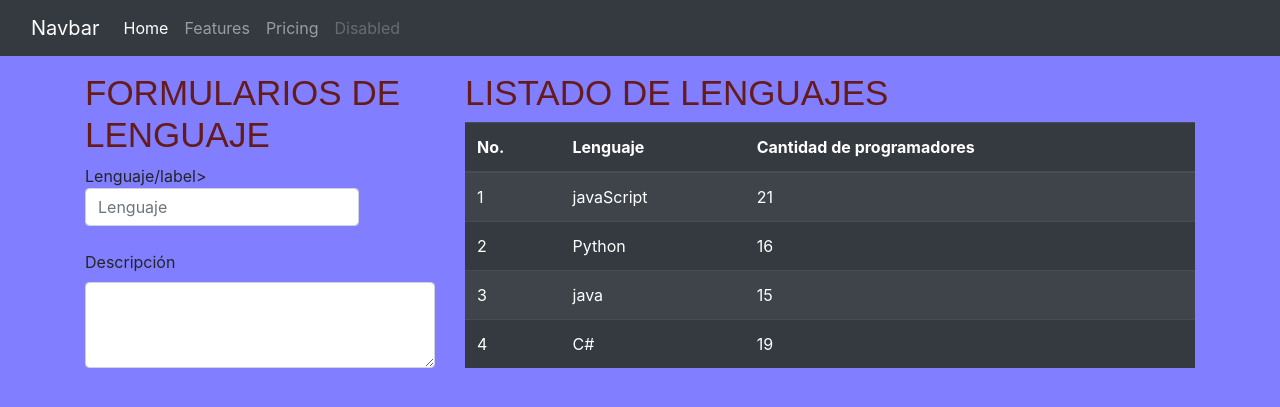
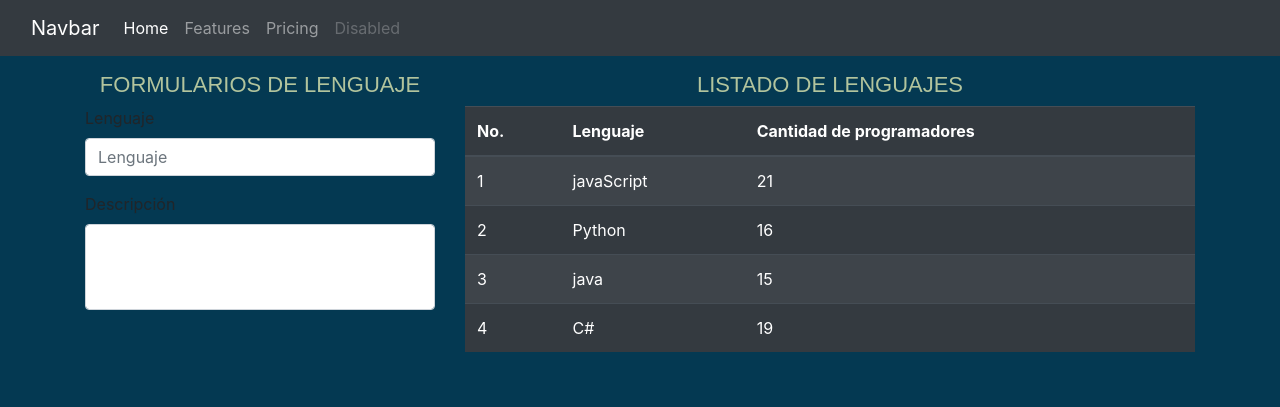
Before and after one commit to radape-Hub/aplicaci-nWeb, a Flask app: page /Interfaz in a window 1280 px wide. Shown: the top 407 px of the page. Run offline with Flask 2, Linux system fonts and the light colour scheme; some libraries are stand-ins or nearby versions.

Commit message:
version con la integracion del archivo .css

```diff
--- a/css/style.css
+++ /dev/null
@@ -1,20 +0,0 @@
-
-h2 {
-    color: #661b1b;
-    font-weight: normal;
-    font-size: 35px;
-    font-family: Arial;
-    text-transform: uppercase;
-}
-
-h1 {
-    color: #664e1b;
-    font-weight: normal;
-    font-size: 35px;
-    font-family: Arial;
-    text-transform: uppercase;
-}
-
-body {
-    background-color: rgb(129, 127, 255);
-}
--- /dev/null
+++ b/static/style.css
@@ -0,0 +1,27 @@
+
+h2 {
+    color: #b2c49d;
+    font-weight: normal;
+    font-size: 22px;
+    font-family: Arial;
+    text-transform: uppercase;
+    text-align: center;
+}
+
+h1 {
+    color: #b2bea3;
+    font-weight: normal;
+    font-size: 22px;
+    font-family: Arial;
+    text-transform: uppercase;
+    text-align: center;
+}
+
+body {
+    background-color: rgb(4, 57, 82);
+}
+
+#descripcion{
+
+    resize: none;
+}
--- a/templates/Interfaz.html
+++ b/templates/Interfaz.html
@@ -13,7 +13,7 @@
 
 
     <!-- Custom CSS -->
-    <link rel="stylesheet" href="/home/arlu/Documentos/AplicacionWeb/css/style.css">
+    <link rel="stylesheet" href="{{ url_for('static', filename='style.css') }}">
 
 </head>
 
@@ -51,7 +51,7 @@
         <h2>Formularios de lenguaje</h2>
         <form">
           <div class="mb-3">
-            <label for="nombre" class="form-label">Lenguaje/label>
+            <label for="nombre" class="form-label">Lenguaje</label>
             <input type="text" class="form-control" id="nombre" placeholder="Lenguaje">
           </div>
           <div class="mb-3">
--- a/templates/index.html
+++ b/templates/index.html
@@ -13,7 +13,7 @@
 
   <!--custom css-->
 
-  <link rel="stylesheet" href="/css/interfaz.css">
+  <link rel="stylesheet" href="{{ url_for('static', filename='style.css') }}">
 
 </head>
 
```
